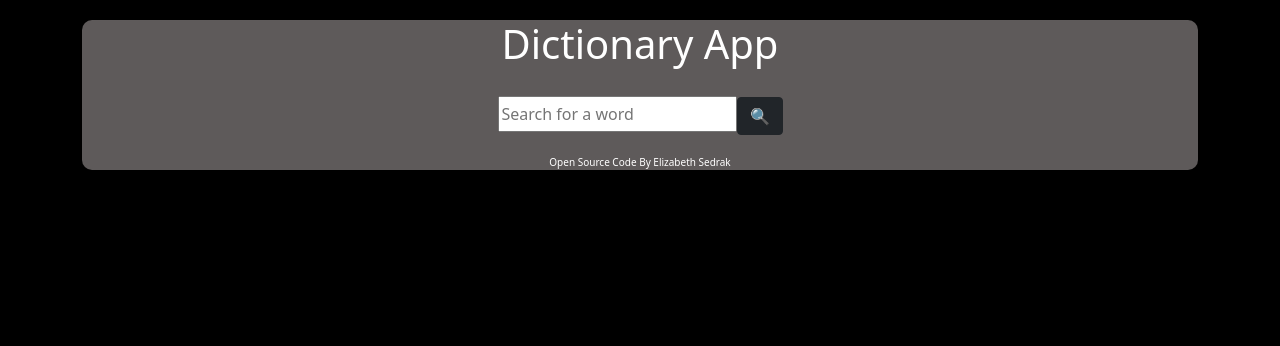
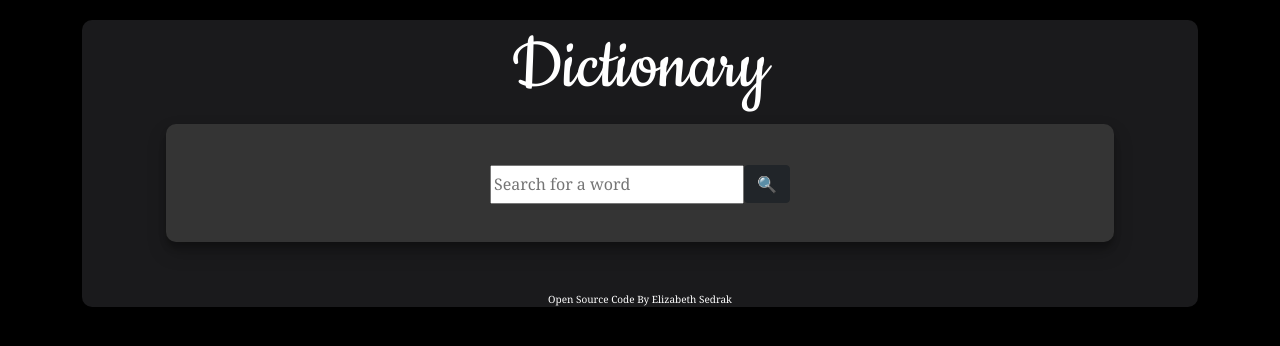
Before and after one commit to ESedrak/dictionary-app, a React (Create React App) app: page / in a window 1280 px wide. Shown: the top 346 px of the page. Built offline with nearby package versions, Linux system fonts and the light colour scheme.

Commit message:
Updated CSS properties + added simple audio button

```diff
--- a/package.json
+++ b/package.json
@@ -8,11 +8,13 @@
     "@testing-library/user-event": "^13.5.0",
     "axios": "^0.26.1",
     "bootstrap": "^5.1.3",
+    "chroma-js": "^2.4.2",
     "react": "^18.0.0",
     "react-audio-player": "^0.17.0",
     "react-bootstrap": "^2.2.3",
     "react-dom": "^18.0.0",
     "react-scripts": "5.0.0",
+    "react-simple-audio-player": "^2.0.0",
     "web-vitals": "^2.1.4"
   },
   "scripts": {
--- a/public/index.html
+++ b/public/index.html
@@ -15,6 +15,12 @@
       user's mobile device or desktop. See https://developers.google.com/web/fundamentals/web-app-manifest/
     -->
     <link rel="manifest" href="%PUBLIC_URL%/manifest.json" />
+    <link rel="preconnect" href="https://fonts.googleapis.com" />
+    <link rel="preconnect" href="https://fonts.gstatic.com" crossorigin />
+    <link
+      href="https://fonts.googleapis.com/css2?family=Cookie&display=swap"
+      rel="stylesheet"
+    />
     <!--
       Notice the use of %PUBLIC_URL% in the tags above.
       It will be replaced with the URL of the `public` folder during the build.
--- a/src/App.css
+++ b/src/App.css
@@ -1,6 +1,6 @@
 .App {
   max-width: 100%;
-  background-color: rgb(94, 90, 90);
+  background-color: #1a1a1c;
   border-radius: 10px;
   height: auto;
 }
@@ -9,4 +9,10 @@
   text-align: center;
   margin-top: 20px;
   color: white;
+  font-family: "Cookie", cursive, Cambria, Cochin, Georgia, Times,
+    "Times New Roman", serif;
 }
+
+.App h1 {
+  font-size: 80px;
+}
--- a/src/App.js
+++ b/src/App.js
@@ -6,7 +6,7 @@ export default function App() {
   return (
     <div className="App">
       <header className="App-header">
-        <h1>Dictionary App</h1>
+        <h1>Dictionary</h1>
       </header>
       <main>
         <Dictionary />
--- a/src/Dictionary.css
+++ b/src/Dictionary.css
@@ -1,5 +1,18 @@
+.Dictionary input {
+  line-height: 33px;
+  position: relative;
+  top: 2px;
+}
+
+.Dictionary .searchBar {
+  text-align: center;
+  padding: 19px;
+  display: block;
+  font-family: Cambria, Cochin, Georgia, Times, "Times New Roman", serif;
+}
+
 .Dictionary section {
-  background-color: rgb(37, 37, 37);
+  background-color: rgb(52, 52, 52);
   margin: 0 auto;
   margin-bottom: 50px;
   border-radius: 10px;
@@ -9,12 +22,7 @@
   width: 85%;
   transition: 2s;
   line-height: 17px;
-}
-
-.Dictionary .searchBar {
-  text-align: center;
-  padding: 20px;
-  display: block;
+  font-family: Cambria, Cochin, Georgia, Times, "Times New Roman", serif;
 }
 
 .Dictionary section:hover {
@@ -24,8 +32,8 @@
   box-shadow: 10px 20px 40px black;
 }
 
-.Dictionary input {
-  line-height: 30px;
+.Meaning .definition {
+  font-size: 17px;
 }
 
 .Meaning .example {
@@ -33,15 +41,16 @@
 }
 
 .Meaning .partOfSpeech {
-  padding-bottom: 20px;
+  padding-bottom: 22px;
   text-transform: capitalize;
+}
+
+.Phonetics .audio {
+  display: block;
+  text-align: right;
 }
 
 .Results .wordSearched {
   text-transform: capitalize;
   text-align: center;
 }
-
-.Phonetics a {
-  float: right;
-}
--- a/src/Dictionary.js
+++ b/src/Dictionary.js
@@ -9,6 +9,7 @@ export default function Dictionary() {
 
   const handleKeywordSearch = (response) => {
     setResults(response.data[0]);
+    // Receiving the data from the dictionary API
   };
 
   const handleSearch = (e) => {
@@ -20,10 +21,12 @@ export default function Dictionary() {
 
   const keywordChange = (e) => {
     setKeyword(e.target.value);
+    // The input given to the searchBar is stored here
   };
 
   return (
     <div className="Dictionary">
+      <section>
         <form onSubmit={handleSearch}>
           <span className="searchBar">
             <input
@@ -31,13 +34,18 @@ export default function Dictionary() {
               onChange={keywordChange}
               placeholder="Search for a word  "
             ></input>
-          <button type="button" className="btn btn-dark" onClick={handleSearch}>
+            <button
+              type="button"
+              className="btn btn-dark"
+              onClick={handleSearch}
+            >
               🔍
             </button>
           </span>
         </form>
+      </section>
       <Results results={results} />
-      {/* Sending the results from (response.data[0]) to it's own component */}
+      {/* Sending the results from (response.data[0]) to it's own component  - can console.log to look at the data*/}
     </div>
   );
 }
--- a/src/Footer.css
+++ b/src/Footer.css
@@ -4,6 +4,7 @@
   display: block;
   text-align: center;
   font-size: 10px;
+  font-family: Cambria, Cochin, Georgia, Times, "Times New Roman", serif;
 }
 
 .Footer a:hover {
--- a/src/Phonetics.js
+++ b/src/Phonetics.js
@@ -1,13 +1,20 @@
 import React from "react";
 import { Row, Col } from "react-bootstrap";
-import ReactAudioPlayer from "react-audio-player";
+import PlayAudio from "react-simple-audio-player";
+import chroma from "chroma-js";
 
 export default function Phonetics(props) {
-  // console.log(props.phonetic.audio) to show data audio/text;
+  // console.log(props.phonetic) to show data audio/text;
+  const colorScale = chroma.scale(["#565a63", "#ffffff"]).mode("lch").colors(5);
+  //imported a simple audio player - can change color via chroma.scale
   return (
     <Row className="Phonetics">
-      <Col>
-        <ReactAudioPlayer src={props.phonetic.audio} volume controls />
+      <Col className="audio">
+        <PlayAudio
+          url={props.phonetic.audio}
+          colorScale={colorScale}
+          width="30px"
+        />
       </Col>
       <Col>{props.phonetic.text}</Col>
     </Row>
```
Also changed, not shown: 2 other files (tests, documents, lock files or other folders). Lines whose indentation alone changed are shown as unchanged.
